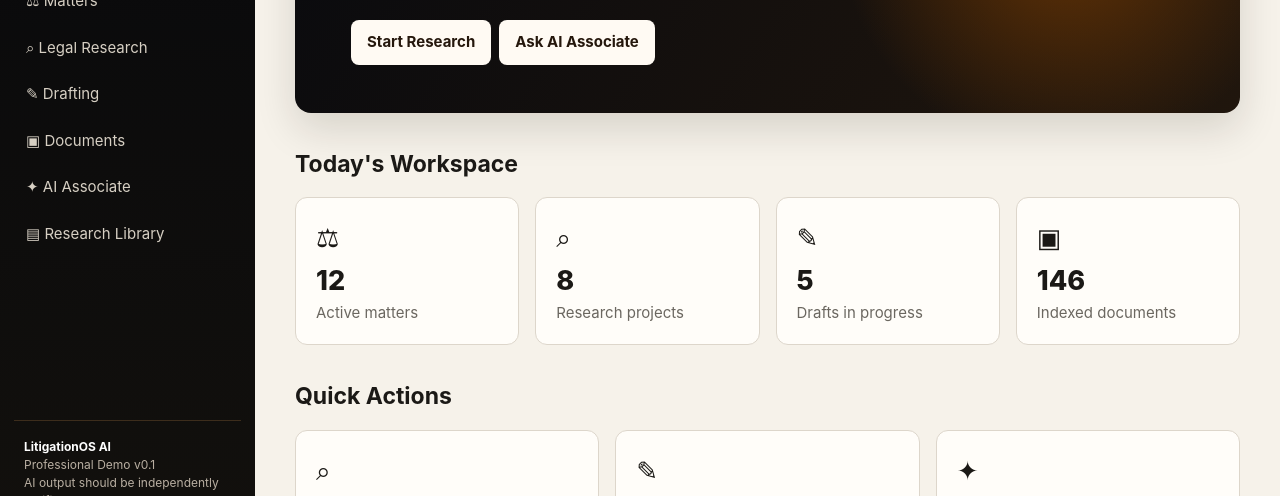
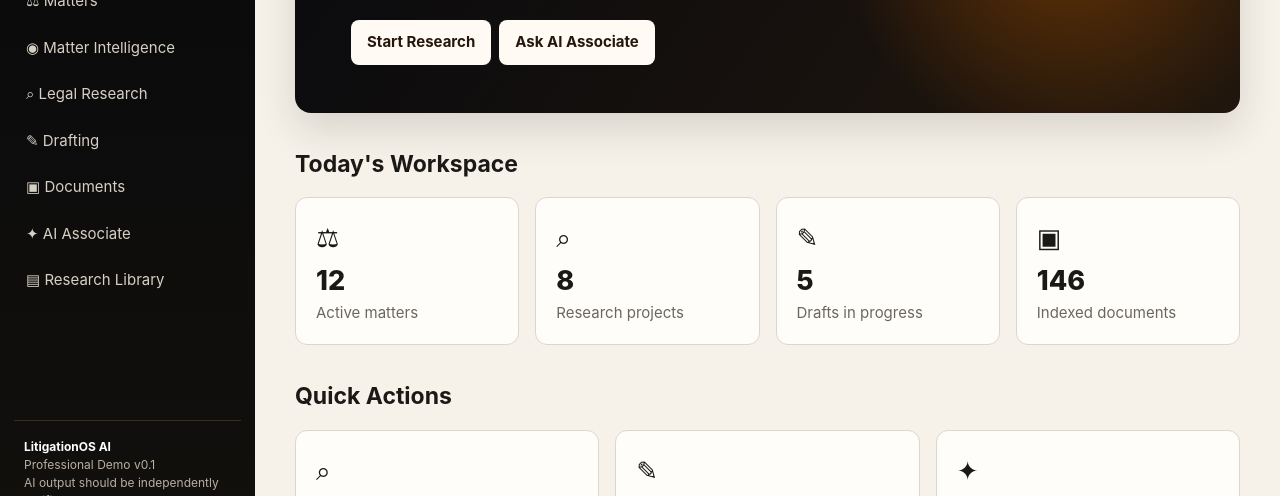
Before and after one commit to LitigationOS/LitigationOS, a website: page LitigationOS-Online/public/index.html in a window 1280 px wide. Shown: the part 265-761 px from the top of the page. Drawn offline with Linux system fonts and the light colour scheme.

Commit message:
Update index.html

```diff
--- a/LitigationOS-Online/public/index.html
+++ b/LitigationOS-Online/public/index.html
@@ -12,6 +12,7 @@
     :root{--ink:#17120d;--navy:#07080b;--blue:#ff8500;--pale:#fff0df;--line:#ddd6cb;--muted:#6b6760;--green:#177a60;--gold:#d87900;--bg:#f6f2ea}
     body{color:#1b1916}.sidebar{background:linear-gradient(180deg,#07080b,#12100d);color:#ebe7e0}.logo-icon{background:var(--orange,#ff8500)}.workspace{border-color:#46301c;background:#18130d}.workspace small,.nav-label{color:#c09c70}.nav-btn{color:#d6cfc3}.nav-btn:hover,.nav-btn.active{background:#2b1d11;color:#fff;box-shadow:inset 3px 0 0 #ff8500}.sidebar-bottom{border-color:#3d2d1c;color:#b9afa2}.topbar{background:#fffdf9}.badge{color:#965200;background:#fff0df}.avatar{background:#ffe1bc;color:#7a3c00}.hero{background:radial-gradient(circle at 82% 30%,#663405 0,transparent 29%),linear-gradient(125deg,#090a0e,#20160d);box-shadow:0 16px 40px rgba(30,18,7,.14)}.hero p{color:#e7ddd1}.btn-primary{background:#ff8500;color:#171008}.btn-primary:hover{background:#ffad52}.btn-light{color:#25170c;background:#fffaf3}.btn-secondary{background:#fff0df;color:#8a4700}.card,.table-card,.research-box,.authority,.editor,.template-list,.chat-log,.source{background:#fffdf9}.status.blue{background:#fff0df;color:#8a4700}.tag,.template:hover,.template.selected,.assistant-msg{background:#fff0df;color:#7d4200}.user-msg{background:#eee9df}.editor-toolbar{background:#f5f0e8}.source:hover{border-color:#ffad52}.source strong{color:#ad5900}.research-box textarea,.chat-row input{border-color:#d7cfc4;background:#fffdf9}.notice{color:#71695f}
   </style>
+  <script defer src="/matter-intelligence.js"></script>
 </head>
 <body>
 <div class="app"><aside class="sidebar"><div class="logo"><div class="logo-icon">L</div><span>LitigationOS</span></div><div class="workspace"><small>WORKSPACE</small><strong>⚖ Professional</strong></div><div class="nav-label">WORKSPACE</div><button class="nav-btn active" data-page="dashboard">◈ Dashboard</button><button class="nav-btn" data-page="matters">⚖ Matters</button><button class="nav-btn" data-page="research">⌕ Legal Research</button><button class="nav-btn" data-page="drafting">✎ Drafting</button><button class="nav-btn" data-page="documents">▣ Documents</button><button class="nav-btn" data-page="assistant">✦ AI Associate</button><button class="nav-btn" data-page="library">▤ Research Library</button><div class="sidebar-bottom"><strong>LitigationOS AI</strong><br>Professional Demo v0.1<br>AI output should be independently verified.</div></aside>
```
